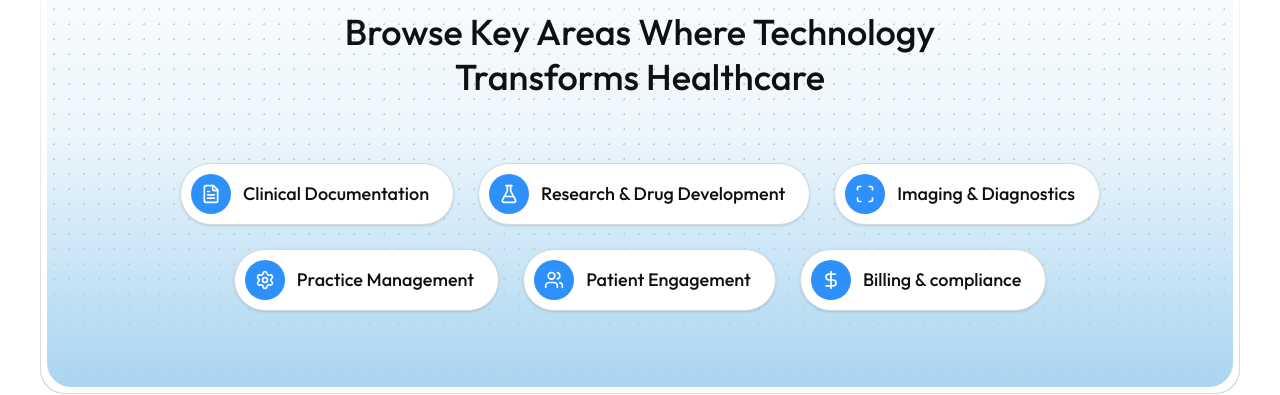
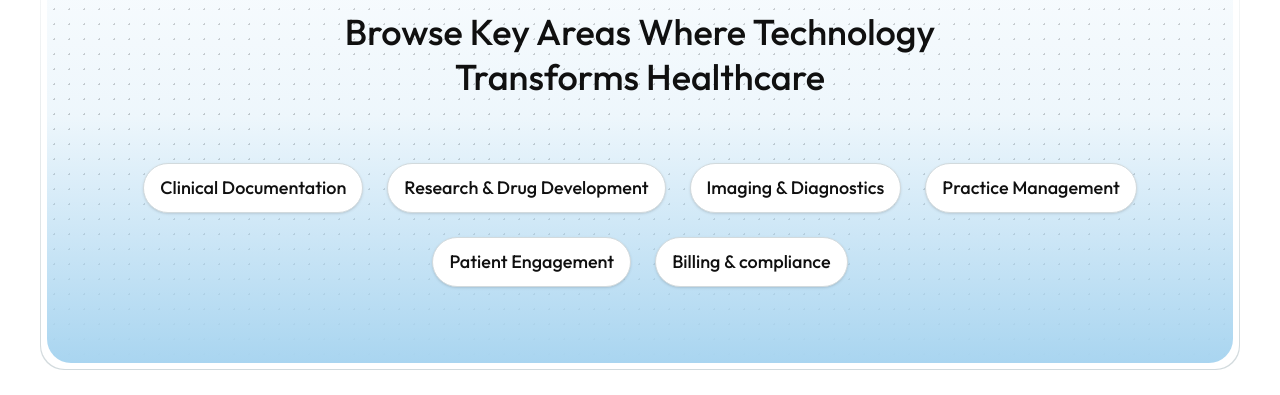
Before and after one commit to doxiversellc-create/front-end, a Next.js app: page / in a window 1280 px wide. Shown: the part 1356-1751 px from the top of the page. Built offline with nearby package versions, Linux system fonts and the light colour scheme; no server answers.

Commit message:
remove icons

```diff
--- a/app/(main)/(landingPage)/_components/TopCategories.tsx
+++ b/app/(main)/(landingPage)/_components/TopCategories.tsx
@@ -1,27 +1,16 @@
 import Image from "next/image";
-
-import {
-  DollarSign,
-  FileText,
-  FlaskConical,
-  LucideIcon,
-  Scan,
-  Settings,
-  Users,
-} from "lucide-react";
+import Link from "next/link";
 
 import SectionHeader from "@/components/SectionHeader";
 import { LandingPageContent } from "@/types/content.types";
 
 // Define the Category interface
 interface Category {
-  icon: LucideIcon;
   title: string;
 }
 
 // Define the CategoryCardProps interface for the CategoryCard component
 interface CategoryCardProps {
-  icon: LucideIcon;
   title: string;
 }
 
@@ -30,27 +19,21 @@ export default function TopCategories({ content }: { content: LandingPageContent
   const { categories_title, categories_subtitle } = content;
   const Categories: Category[] = [
     {
-      icon: FileText,
       title: "Clinical Documentation",
     },
     {
-      icon: FlaskConical,
       title: "Research & Drug Development",
     },
     {
-      icon: Scan,
       title: "Imaging & Diagnostics",
     },
     {
-      icon: Settings,
       title: "Practice Management",
     },
     {
-      icon: Users,
       title: "Patient Engagement",
     },
     {
-      icon: DollarSign,
       title: "Billing & compliance",
     },
   ];
@@ -91,11 +74,7 @@ export default function TopCategories({ content }: { content: LandingPageContent
                 <div className="mx-auto mt-10 flex max-w-6xl flex-wrap items-center justify-center gap-4 md:mt-16 md:gap-6">
                   {/* Row 1 */}
                   {Categories.map(category => (
-                    <CategoryCard
-                      key={category.title}
-                      icon={category.icon}
-                      title={category.title}
-                    />
+                    <CategoryCard key={category.title} title={category.title} />
                   ))}
                 </div>
               </div>
@@ -107,13 +86,13 @@ export default function TopCategories({ content }: { content: LandingPageContent
   );
 }
 
-const CategoryCard = ({ icon: Icon, title }: CategoryCardProps) => {
+const CategoryCard = ({ title }: CategoryCardProps) => {
   return (
-    <div className="bg-background border-border flex items-center gap-3 rounded-full border-[1.5px] py-2.5 pr-6 pl-2.5 shadow-sm transition-shadow hover:shadow-md">
-      <div className="bg-primary flex h-10 w-10 items-center justify-center rounded-full">
-        <Icon className="text-primary-foreground h-5 w-5" />
-      </div>
+    <Link
+      href=""
+      className="bg-background border-border flex items-center gap-3 rounded-full border-[1.5px] px-4 py-2.5 shadow-sm transition-shadow hover:shadow-md"
+    >
       <span className="font-outfit text-md font-medium md:text-lg">{title}</span>
-    </div>
+    </Link>
   );
 };
```
